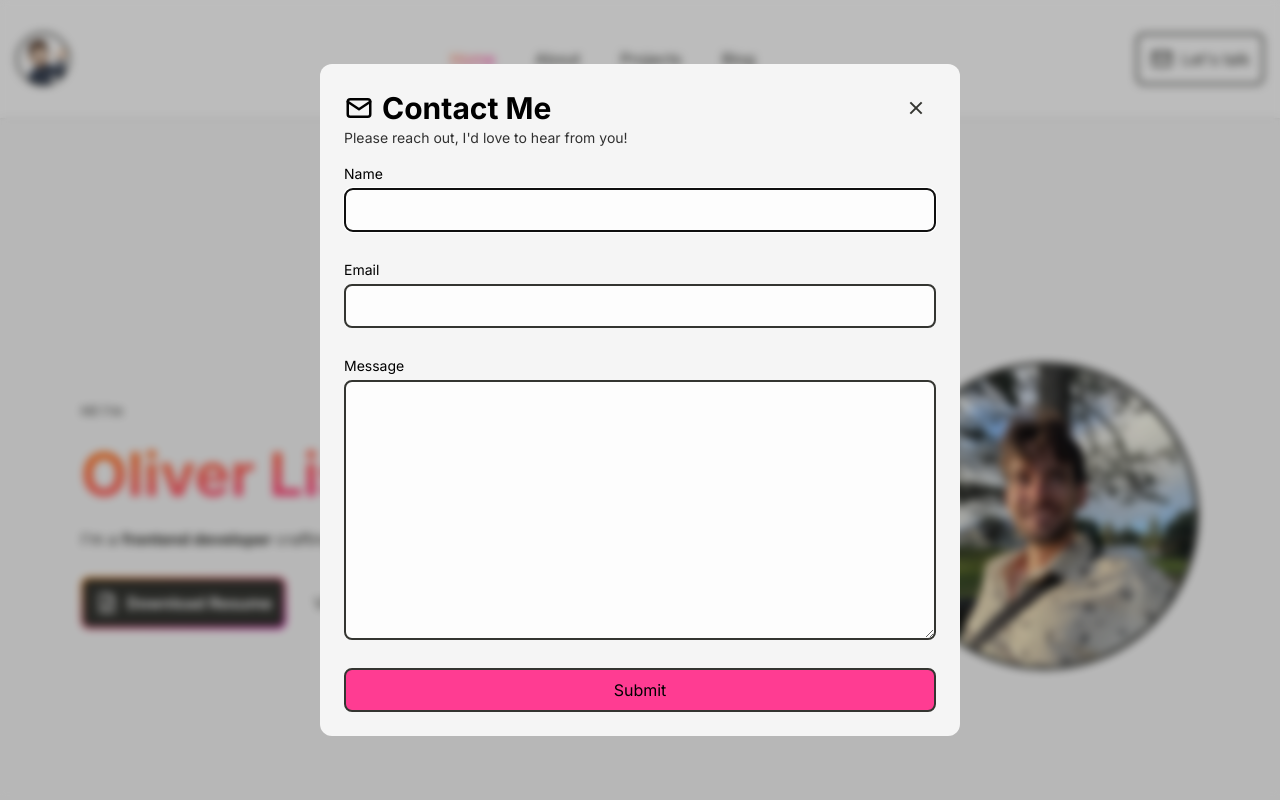
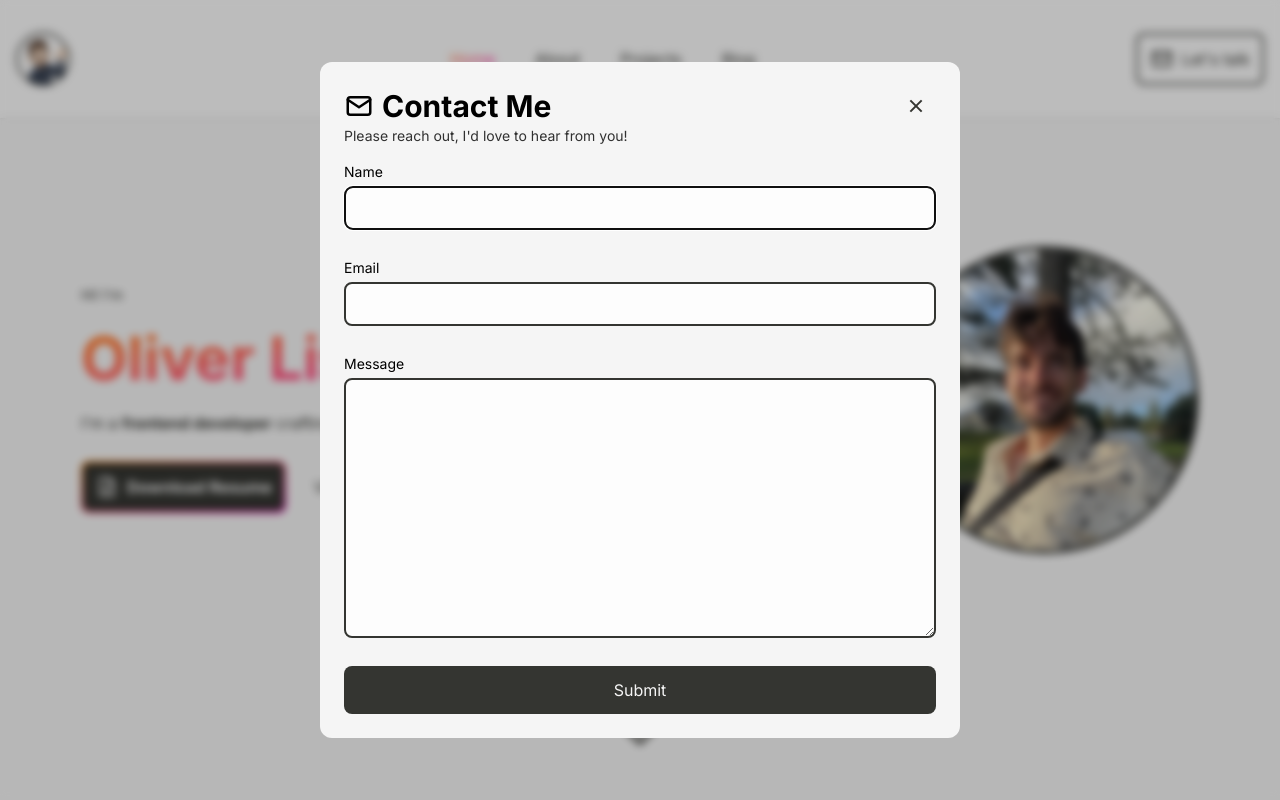
Before and after one commit to oliver-lister/oliverlister_dev, a Next.js app: page / in a window 1280 px wide. Both pictures are taken after a click on the button "Contact form". Shown: the top 800 px of the page. Built offline with nearby package versions, Linux system fonts and the light colour scheme.

Commit message:
added formspree integration

```diff
--- a/package.json
+++ b/package.json
@@ -9,6 +9,7 @@
     "lint": "next lint"
   },
   "dependencies": {
+    "@formspree/react": "^2.5.1",
     "@hookform/resolvers": "^3.3.4",
     "@tabler/icons-react": "^3.3.0",
     "embla-carousel-react": "^8.0.4",
--- a/src/app/_components/Home/Hero.tsx
+++ b/src/app/_components/Home/Hero.tsx
@@ -5,7 +5,7 @@ import Image from "next/image";
 
 function Hero() {
   return (
-    <section id="hero" className="mt-header">
+    <section id="hero">
       <div className="wrapper">
         <div className="hero relative grid justify-center items-center">
           <div className="grid gap-6 justify-center items-center | md:gap-0 md:grid-cols-2">
--- a/src/app/_components/Layout/Header/NavBar/MobileNav.tsx
+++ b/src/app/_components/Layout/Header/NavBar/MobileNav.tsx
@@ -12,8 +12,11 @@ function MobileNav({
     <nav id="navigation" className="w-full h-screen fixed inset-0">
       <ul className="h-full text-center grid place-content-center gap-20 text-3xl bg-secondary text-primary | dark:bg-primary dark:text-secondary">
         {links.map((link) => (
-          <li key={link.path}>
-            <Link href={link.path} onClick={toggleMobileMenu}>
+          <li
+            key={link.path}
+            className="active:scale-95 transition-transform duration-100"
+          >
+            <Link href={link.path} onClick={toggleMobileMenu} className="">
               {link.label}
             </Link>
           </li>
--- a/src/app/_components/Layout/Header/NavBar/NavBar.tsx
+++ b/src/app/_components/Layout/Header/NavBar/NavBar.tsx
@@ -56,7 +56,7 @@ export default function NavBar({
       <div className="flex gap-4">
         <Button
           onClick={() => openModal("contact")}
-          variant="primary"
+          variant="outline"
           aria-label="Contact form"
         >
           <IconMail />
@@ -65,7 +65,7 @@ export default function NavBar({
         <Button
           onClick={toggleMobileMenu}
           className="md:hidden group z-10"
-          variant="primary"
+          variant="outline"
           aria-label="Toggle mobile navigation menu"
         >
           <Hamburger isMobileMenuOpen={isMobileMenuOpen} />
--- a/src/components/Button.tsx
+++ b/src/components/Button.tsx
@@ -3,6 +3,8 @@ import React from "react";
 
 const variantStyles = {
   primary:
+    "flex items-center justify-center gap-2 border-2 p-3 rounded-lg select-none text-secondary border-none bg-primary hover:bg-primary/80 transition active:scale-95 | dark:text-primary dark:bg-secondary-800 dark:hover:bg-secondary-800/80",
+  outline:
     "flex items-center justify-center gap-2 border-2 p-3 rounded-lg select-none border-primary text-primary hover:text-secondary hover:bg-primary transition active:scale-95 | dark:text-secondary dark:bg-primary dark:border-secondary dark:hover:text-primary dark:hover:bg-secondary",
   "gradient-outline":
     "relative p-0.5 inline-flex items-center font-bold justify-center overflow-hidden group rounded-lg select-none",
--- a/src/components/ChangeThemeButton.tsx
+++ b/src/components/ChangeThemeButton.tsx
@@ -14,7 +14,7 @@ function ChangeThemeButton() {
 
   return (
     <Button
-      variant="primary"
+      variant="outline"
       className="justify-self-end"
       onClick={toggleTheme}
       aria-label="Toggle color theme"
--- a/src/components/modals/ContactModal/ContactForm.tsx
+++ b/src/components/modals/ContactModal/ContactForm.tsx
@@ -1,10 +1,14 @@
 "use client";
 
 import { useForm } from "react-hook-form";
+import {
+  useForm as useFormspree,
+  ValidationError as ServerError,
+} from "@formspree/react";
 import * as yup from "yup";
 import { yupResolver } from "@hookform/resolvers/yup";
 import { useEffect, useState } from "react";
-import { IconLoader2 } from "@tabler/icons-react";
+import { IconCheck, IconLoader2 } from "@tabler/icons-react";
 import Button from "@/components/Button";
 
 type FormData = {
@@ -31,12 +35,27 @@ const schema = yup.object().shape({
 const labelStyle = "text-sm";
 const errorStyle = "text-xs italic text-red-600 w-full h-4 caret-transparent";
 
+function mergeErrors(formspreeErrors, otherErrors = {}) {
+  // merge server side errors into react-hook-form errors
+  return {
+    ...formspreeErrors.reduce(
+      (acc, cur) => ({
+        [cur.field || "form"]: {
+          message: (cur.field ? "This " : "") + cur.message,
+        },
+        ...acc,
+      }),
+      {}
+    ),
+    ...otherErrors,
+  };
+}
+
 export default function ContactForm() {
-  const [isLoading, setIsLoading] = useState(false);
+  const [serverState, sendToFormspree] = useFormspree("xgegbwdo");
   const {
     register,
     handleSubmit,
-    reset,
     setFocus,
     formState: { errors },
   } = useForm<FormData>({ resolver: yupResolver(schema) });
@@ -46,17 +65,19 @@ export default function ContactForm() {
     setFocus("name");
   }, [setFocus]);
 
-  const onSubmit = (data: FormData) => {
-    setIsLoading((prevLoading) => !prevLoading);
-    return new Promise<void>((resolve) => {
-      setTimeout(() => {
-        console.log(data);
-        setIsLoading((prevLoading) => !prevLoading);
-        reset();
-        resolve();
-      }, 2000);
-    });
-  };
+  if (serverState.succeeded) {
+    return (
+      <div className="grid items-center h-full">
+        <div className="text-center grid place-items-center gap-2">
+          <IconCheck
+            size={75}
+            className="bg-primary text-secondary rounded-full p-2 | dark:bg-secondary dark:text-primary"
+          />
+          <p className="font-bold">Sent! I&apos;ll be in touch soon.</p>
+        </div>
+      </div>
+    );
+  }
 
   const inputStyle = (fieldName: "name" | "email" | "message") =>
     errors[fieldName]
@@ -65,10 +86,11 @@ export default function ContactForm() {
 
   return (
     <form
-      onSubmit={handleSubmit(onSubmit)}
+      onSubmit={handleSubmit(sendToFormspree)}
       name="contact"
-      className="grid gap-2"
+      className="grid gap-2 mt-4"
     >
+      {/* {serverState.errors?.getFormErrors.message} */}
       <div className="grid gap-1">
         <label htmlFor="name" className={labelStyle}>
           Name
@@ -115,11 +137,12 @@ export default function ContactForm() {
         <p className={errorStyle}>{errors.message?.message}</p>
       </div>
       <Button
+        variant="primary"
         type="submit"
-        className="disabled:pointer-events-none flex items-center justify-center gap-2 cursor-pointer p-2 rounded-lg bg-accent border-2 border-primary dark:border-secondary hover:bg-accent/80"
-        disabled={isLoading}
+        className="disabled:pointer-events-none dark:bg-salmon-300"
+        disabled={!!Object.keys(errors).length || serverState.submitting}
       >
-        {isLoading ? (
+        {serverState.submitting ? (
           <>
             <IconLoader2 size={20} className="animate-spin" />
             Processing
--- a/src/components/modals/ContactModal/ContactModal.tsx
+++ b/src/components/modals/ContactModal/ContactModal.tsx
@@ -15,7 +15,7 @@ const ContactModal = ({ closeModal }: { closeModal: () => void }) => {
 
   const dialogClass = `${
     isMounted ? "translate-y-0" : "translate-y-[-100vh]"
-  } transition-transform duration-300 ease-in-out rounded-xl relative max-w-screen-sm w-11/12 p-6 bg-secondary dark:bg-primary | md:w-10/12`;
+  } transition-transform duration-300 ease-in-out rounded-xl relative max-w-screen-sm w-11/12 min-h-[60vh] p-6 bg-secondary dark:bg-primary | md:w-10/12`;
 
   return (
     <div
@@ -35,9 +35,7 @@ const ContactModal = ({ closeModal }: { closeModal: () => void }) => {
             Please reach out, I&apos;d love to hear from you!
           </h3>
         </div>
-        <div className="mt-4">
-          <ContactForm />
-        </div>
+        <ContactForm />
       </dialog>
     </div>
   );
```
Also changed, not shown: 1 other file (tests, documents, lock files or other folders).
